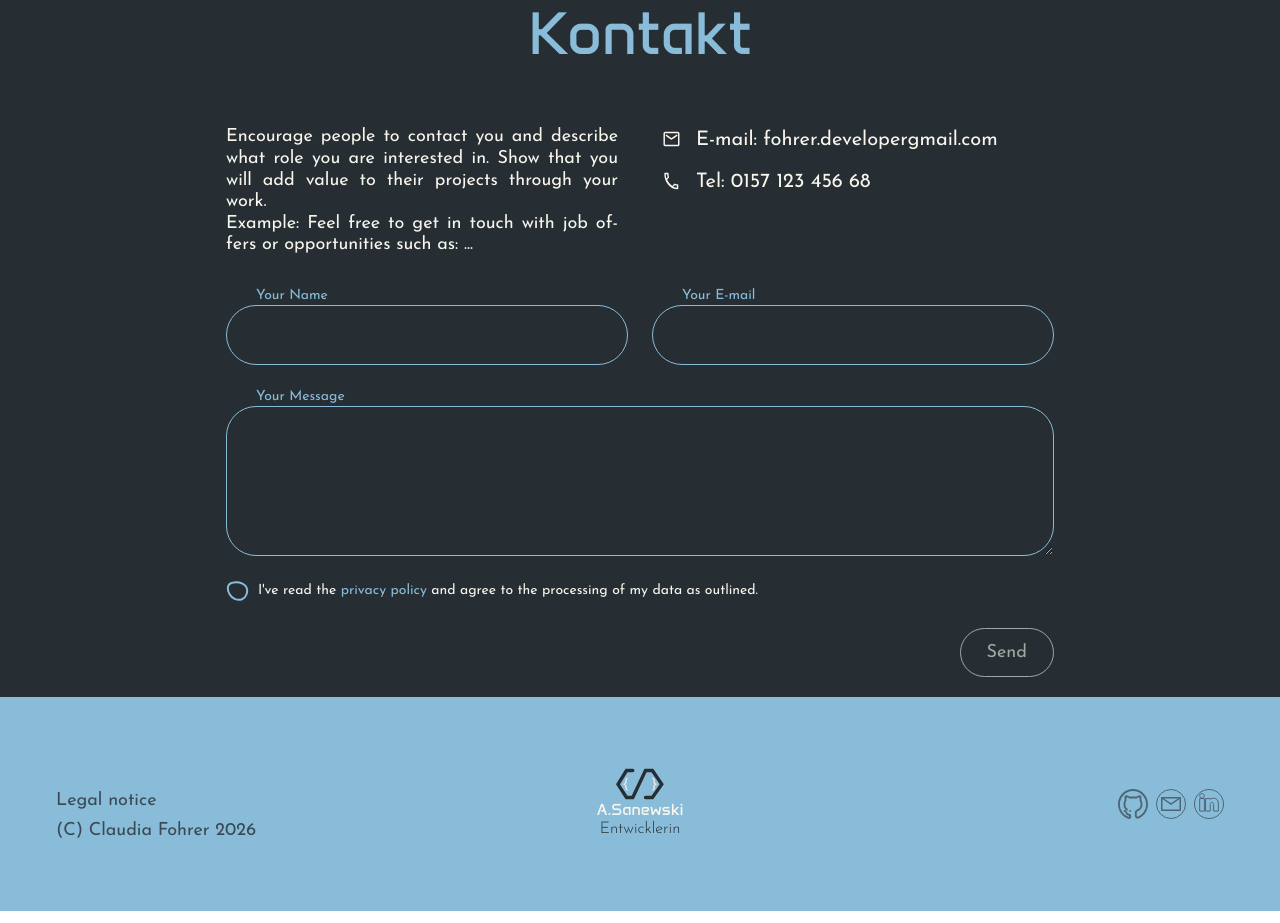
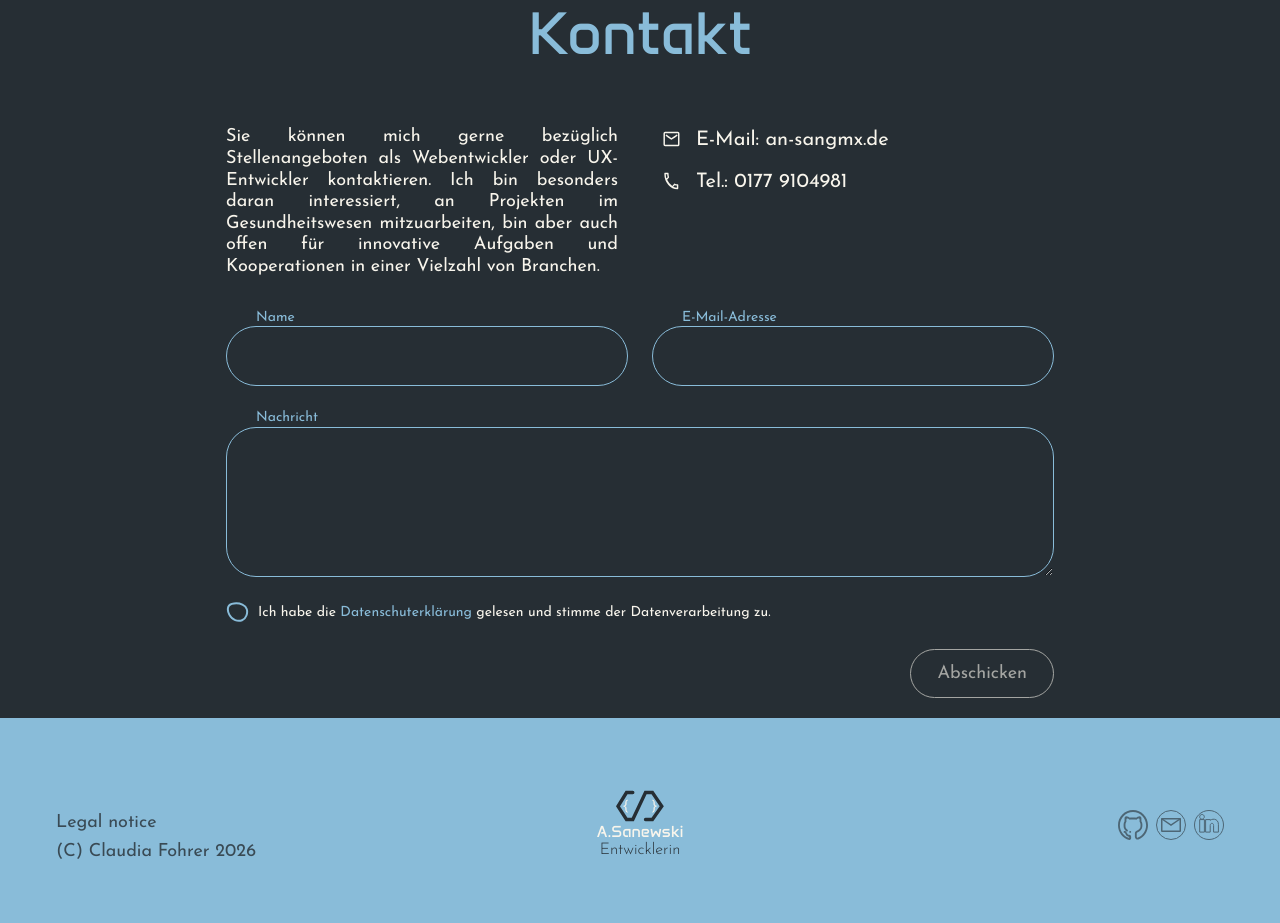
Before and after one commit to Saki63/portfolio, an Angular app: page / in a window 1280 px wide. Shown: the part 3580-4503 px from the top of the page. Built offline with nearby package versions, Linux system fonts and the light colour scheme.

Commit message:
feat: translation contact me section

```diff
--- a/src/app/app.component.html
+++ b/src/app/app.component.html
@@ -11,7 +11,7 @@
 </app-section>
 <app-references [language]="language"></app-references>
 <app-section [language]="language" id="contact-me-section-id" [key]="'contact'">
-   <app-contact-me></app-contact-me>
+   <app-contact-me [language]="language"></app-contact-me>
 </app-section>
 <app-footer></app-footer>
 <router-outlet></router-outlet>
--- a/src/app/contact-me/contact-me.component.html
+++ b/src/app/contact-me/contact-me.component.html
@@ -1,44 +1,43 @@
 <div class="content">
     <div class="content_top">
         <p class="content_left">
-            Encourage people to contact you and describe what role you are interested in. Show that you will add value to their projects through your work.<br>
-            Example: Feel free to get in touch with job offers or opportunities such as: ...
+            {{language === "en" ? translation['contact-text'].en :translation['contact-text'].de }}
         </p>
         <div class="content_right">
             <a href="#" (mouseover)="hoverEmail = true" (mouseleave)="hoverEmail = false">
                 <app-icon-email1 [hoverInput]="hoverEmail" [size]="22"></app-icon-email1>
-                <span>E-mail: fohrer.developergmail.com</span>
+                <span>{{language === "en" ? translation['e-mail-label'].en :translation['e-mail-label'].de }}: an-sangmx.de</span>
             </a>
             <a href="#" (mouseover)="hoverPhone = true" (mouseleave)="hoverPhone = false">
                 <app-icon-phone [hoverInput]="hoverPhone" class="cursor_hover" [size]="22"></app-icon-phone>
-                <span>Tel: 0157 123 456 68</span>
+                <span>{{language === "en" ? translation['tel-label'].en :translation['tel-label'].de }}: 0177 9104981</span>
             </a>
         </div>
     </div>
     <form action="submit">
-        <h4 class="resp_title">Let us work together!</h4>
+        <h4 class="resp_title">{{language === "en" ? translation['contact-resp-title'].en : translation['contact-resp-title'].de }}</h4>
         <div class="first_inputs">
             <div class="input_wrapper">
-                <label for="name">Your Name</label>
-                <input id="name" type="text" [placeholder]="isSmallScreen ? 'Your Name' : ''">
+                <label for="name">{{language === "en" ? translation['input-name-label'].en : translation['input-name-label'].de }}</label>
+                <input id="name" type="text" [placeholder]="isSmallScreen ? (language === 'en' ? translation['input-name-label'].en : translation['input-name-label'].de ) : ''">
             </div>
             <div class="input_wrapper">
-                <label for="mail">Your E-mail</label>
-                <input id="mail" type="email" [placeholder]="isSmallScreen ? 'Your E-mail' : ''">
+                <label for="mail">{{language === "en" ? translation['input-mail-label'].en :translation['input-mail-label'].de }}</label>
+                <input id="mail" type="email" [placeholder]="isSmallScreen ? (language === 'en' ? translation['input-mail-label'].en : translation['input-mail-label'].de ) : ''">
             </div>
 
         </div>
         <div class="input_wrapper">
-            <label for="message">Your Message</label>
-            <textarea name="" id="message" [placeholder]="isSmallScreen ? 'Your Message' : ''"></textarea>
+            <label for="message">{{language === "en" ? translation['input-message-label'].en :translation['input-message-label'].de }}</label>
+            <textarea name="" id="message" [placeholder]="isSmallScreen ? (language === 'en' ? translation['input-message-label'].en :translation['input-message-label'].de) : ''"></textarea>
         </div>
 
         <div class="checkbox_wrapper">
             <app-img-checkbox [size]="24" (click)="checkboxEventHandler('click')" (mouseover)="checkboxEventHandler('over')" (mouseleave)="checkboxEventHandler('leave')" [state]="checkboxState" [color]="colorPalette.primaryColor"/>
-            <span>I've read the <a>privacy policy</a> and agree to the processing of my data as outlined.</span>
+            <span>{{language === "en" ? translation['privacy-text1'].en :translation['privacy-text1'].de }} <a>{{language === "en" ? translation['privacy-text2'].en :translation['privacy-text2'].de }}</a> {{language === "en" ? translation['privacy-text3'].en :translation['privacy-text3'].de }}</span>
         </div>
         <div class="send_btn_wrapper">
-            <button class="secondary" disabled>Send</button>
+            <button class="secondary" disabled>{{language === "en" ? translation['send-btn'].en :translation['send-btn'].de }}</button>
         </div>
 
     </form>
--- a/src/app/contact-me/contact-me.component.ts
+++ b/src/app/contact-me/contact-me.component.ts
@@ -1,6 +1,7 @@
-import { Component, HostListener } from '@angular/core';
+import { Component, HostListener, Input } from '@angular/core';
 import { SvgImageModule } from '../shared/svg-images/svg-images';
 import { colorPalette } from '../shared/color-palette';
+import { translation } from '../shared/translation';
 
 @Component({
   selector: 'app-contact-me',
@@ -14,6 +15,9 @@ export class ContactMeComponent {
   hoverEmail = false;
   hoverPhone = false;
   checkboxState = 'default';
+
+  translation = translation;
+  @Input() language = 'en';
 
   isSmallScreen = window.innerWidth <= 480;
 
--- a/src/app/shared/translation.ts
+++ b/src/app/shared/translation.ts
@@ -77,6 +77,50 @@ export const translation = {
     'reference-resp-subtitle': {
         en: "Here what my colleagues said about me",
         de: "Hier sind einige Kommentare meiner Kollegen über mich"
+    },
+    'contact-text': {
+        en: "You are welcome to contact me regarding opportunities as a Web Developer or UX Developer. I am especially interested in contributing to projects in the healthcare sector, while also being open to innovative roles and collaborations across a wide range of industries.",
+        de: "Sie können mich gerne bezüglich Stellenangeboten als Webentwickler oder UX-Entwickler kontaktieren. Ich bin besonders daran interessiert, an Projekten im Gesundheitswesen mitzuarbeiten, bin aber auch offen für innovative Aufgaben und Kooperationen in einer Vielzahl von Branchen.",
+    },
+    'e-mail-label': {
+        en: "E-mail",
+        de: "E-Mail"
+    },
+    'tel-label': {
+        en: "Tel",
+        de: "Tel."
+    },
+    'contact-resp-title': {
+        en: "Let us work together!",
+        de: "Lass uns zusammen arbeiten!"
+    },
+    'input-name-label': {
+        en: "Your Name",
+        de: "Name",
+    },
+    'input-mail-label': {
+        en: "Your E-mail",
+        de: "E-Mail-Adresse"
+    },
+    'input-message-label': {
+        en: "Your Message",
+        de: "Nachricht"
+    },
+    'privacy-text1': {
+        en: "I've read the ",
+        de: "Ich habe die "
+    },
+    'privacy-text2': {
+        en: "privacy policy",
+        de: "Datenschuterklärung"
+    },
+    'privacy-text3': {
+        en: "and agree to the processing of my data as outlined.",
+        de: "gelesen und stimme der Datenverarbeitung zu."
+    },
+    'send-btn': {
+        en: "Send",
+        de: "Abschicken"
     }
     // 'long-title': {
     //     en: "frontend developer",
```
